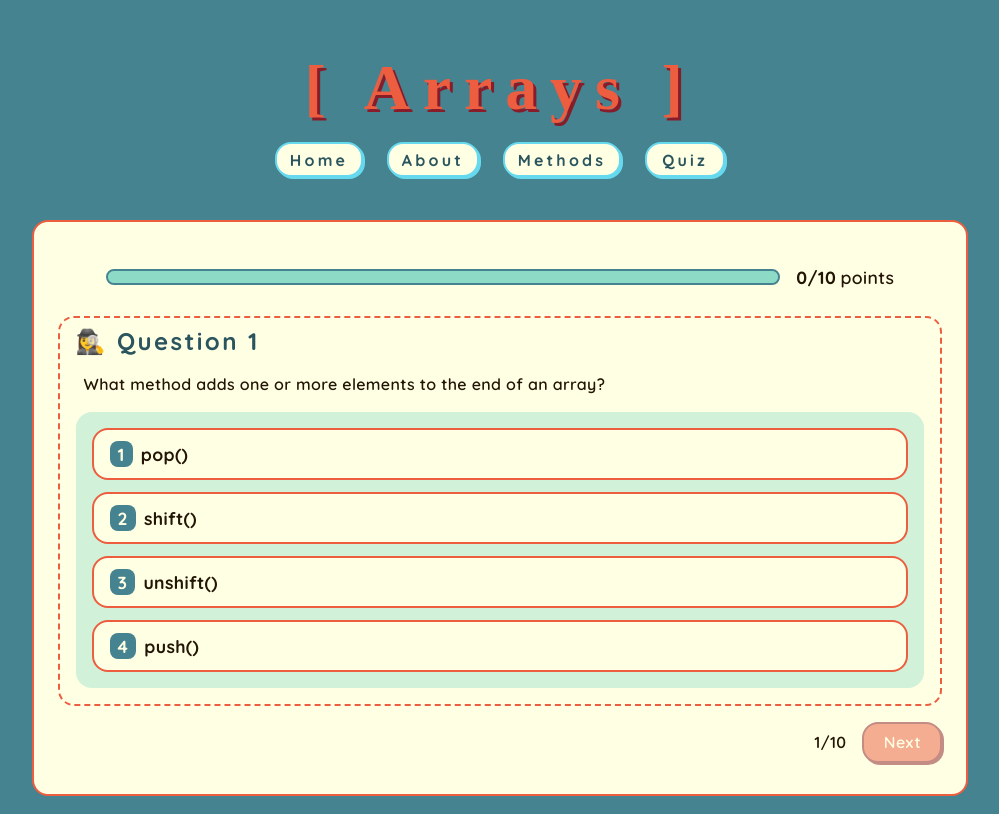
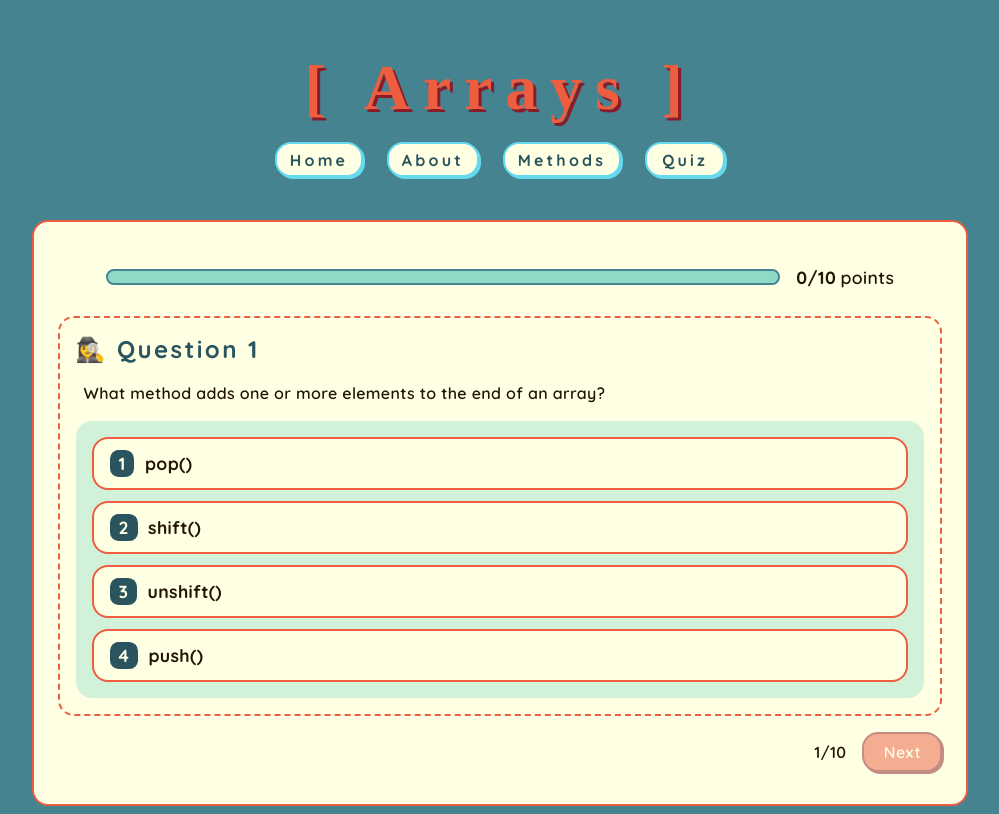
Before and after one commit to linnkognito/Arrays, a React (Create React App) app: page /quiz in a window 1280 px wide. Both pictures are taken after a click on the button "Let's do it!". Shown: the whole page, without its empty margins (140-1139 px from the left). Built offline with nearby package versions, Linux system fonts and the light colour scheme; data requests are answered from the project's data file; a web font is replaced by a local one.

Commit message:
Refactoring CSS: quiz questions

```diff
--- a/src/components/quiz/ErrorMessage.jsx
+++ b/src/components/quiz/ErrorMessage.jsx
@@ -7,7 +7,7 @@ function ErrorMessage() {
       <h3 className='text-orange'>😳 Sorry! Failed to fetch quiz data</h3>
 
       <NavLink to='/'>
-        <Button className='button w-full'>Back to home</Button>
+        <Button className='button-full'>Back to home</Button>
       </NavLink>
     </div>
   );
--- a/src/components/quiz/QuizQuestion.jsx
+++ b/src/components/quiz/QuizQuestion.jsx
@@ -1,5 +1,6 @@
 import { useQuiz } from '../../contexts/QuizContext';
 import Code from '../challenges/Code';
+import styles from './QuizQuestion.module.css';
 
 function QuizQuestion({ question }) {
   const { currentQuestion, index, answer, dispatch } = useQuiz();
@@ -8,9 +9,9 @@ function QuizQuestion({ question }) {
   function setClass(id) {
     return answer === id
       ? currentQuestion.correctAnswer === id
-        ? 'correct-answer'
-        : 'wrong-answer'
-      : 'option-disabled';
+        ? styles.correctAnswer
+        : styles.wrongAnswer
+      : styles.optionDisabled;
   }
 
   function renderFormattedQuestion(text) {
@@ -26,18 +27,18 @@ function QuizQuestion({ question }) {
   }
 
   return (
-    <div className='quiz-question bg-offwhite'>
-      <h3 className='my-2'>{`🕵️‍♀️ Question ${index + 1}`}</h3>
+    <div className={styles.quizQuestion}>
+      <h3>{`🕵️‍♀️ Question ${index + 1}`}</h3>
       <p className='px-2'>
         {renderFormattedQuestion(question?.question || '')}
       </p>
 
-      <div className={`quiz-container`}>
+      <div className={styles.quizContainer}>
         {question?.answers.map((option) => (
           <div
             key={option.id}
             className={`transition-all ${
-              !hasAnswered ? 'option' : setClass(option.id)
+              !hasAnswered ? styles.option : setClass(option.id)
             }`}
             onClick={() =>
               hasAnswered
@@ -45,10 +46,8 @@ function QuizQuestion({ question }) {
                 : dispatch({ type: 'answerGiven', payload: option.id })
             }
           >
-            <p className='option-title flex gap-2'>
-              <span className='w-fit h-fit text-offwhite bg-teal px-2 rounded-lg'>
-                {option.id}
-              </span>
+            <p className={styles.optionTitle}>
+              <span className={styles.optionIndex}>{option.id}</span>
               {option.answer}
             </p>
           </div>
--- /dev/null
+++ b/src/components/quiz/QuizQuestion.module.css
@@ -0,0 +1,99 @@
+.quizQuestion {
+  padding: 0 1em 1em;
+  background-color: #ffffe4;
+  border: 2px dashed #ed5d40;
+  border-radius: 1em;
+}
+
+.quizQuestion h3 {
+  margin: 0.7em 0;
+}
+
+.quizContainer {
+  display: flex;
+  flex-direction: column;
+  gap: 0.7em;
+  margin-top: 0.4em;
+  padding: 1em;
+  background-color: rgba(104, 208, 189, 0.3);
+  border-radius: 1em;
+}
+
+/* O p t i o n s */
+.option,
+.optionDisabled {
+  display: flex;
+  flex-direction: column;
+  gap: 0.5em;
+  box-sizing: border-box;
+  padding: 0.7em 1em;
+  border-radius: 1em;
+  background-color: #ffffe4;
+  border: 2px solid #ed5d40;
+}
+
+.option {
+  transition: transform 0.1s ease-in;
+  cursor: pointer;
+}
+.option:hover {
+  transform: scale(1.01);
+}
+.optionDisabled {
+  opacity: 0.7;
+  cursor: not-allowed;
+}
+
+.correctAnswer,
+.wrongAnswer {
+  display: flex;
+  flex-direction: column;
+  gap: 0.5em;
+  box-sizing: border-box;
+  padding: 0.7em 1em;
+  border-radius: 1em;
+  transform: scale(1.01);
+}
+
+.correctAnswer {
+  background-color: #68d0bd;
+  border: 2px solid #2a555e;
+}
+
+.wrongAnswer {
+  color: #ffffe4;
+  background-color: #ed5d40;
+  border: 2px solid #891c29;
+}
+
+.option p,
+.optionDisabled p,
+.correctAnswer p,
+.wrongAnswer p {
+  margin: 0;
+  padding: 0;
+  box-sizing: border-box;
+}
+
+.optionDisabled p,
+.correctAnswer p,
+.wrongAnswer p {
+  cursor: not-allowed;
+}
+
+.optionTitle {
+  display: flex;
+  gap: 0.6em;
+  font-size: 1.1rem;
+  font-weight: 800;
+  cursor: pointer;
+}
+
+.optionIndex {
+  width: fit-content;
+  height: fit-content;
+  padding: 0 0.5em;
+  color: #ffffe4;
+  background-color: #2a555e;
+  border-radius: 0.5em;
+}
```
